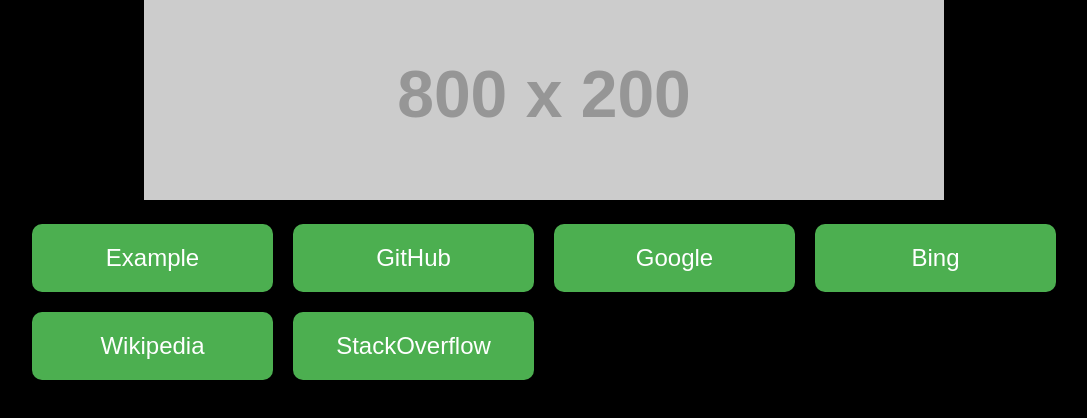
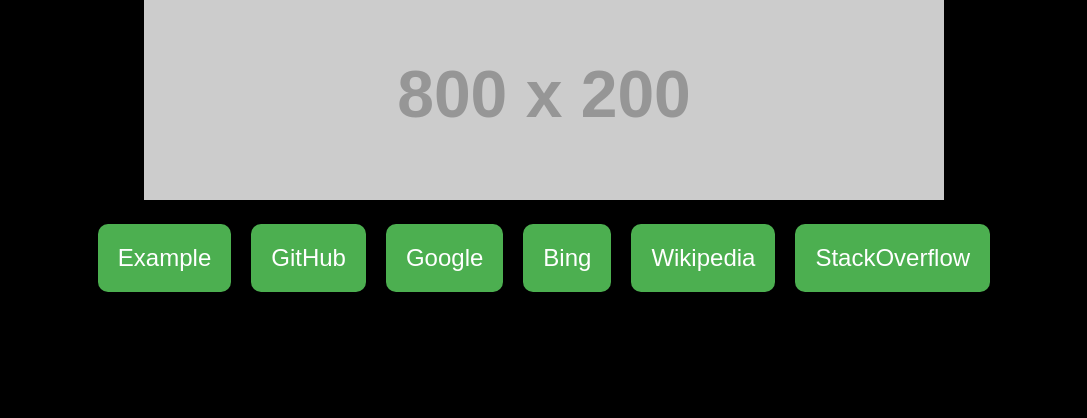
Before and after one commit to ShortWlf/gcd-itv, a plain HTML site: page index.html in a window 1280 px wide. Shown: the whole page, without its empty margins (96-1183 px from the left). Drawn offline with Linux system fonts and the light colour scheme; placeholder pictures from the web are drawn by us.

Commit message:
Update index.html

```diff
--- a/index.html
+++ b/index.html
@@ -3,7 +3,7 @@
 <head>
     <meta charset="UTF-8">
     <meta name="viewport" content="width=device-width, initial-scale=1.0">
-    <title>GCD: OSSL - Interactive Televison</title>
+    <title>GCD: OSSL - Interactive Television</title>
     <style>
         body {
             font-family: Arial, sans-serif;
@@ -26,8 +26,9 @@
             display: inline-block;
         }
         #button-container {
-            display: grid; /* Use grid layout */
-            grid-template-columns: repeat(auto-fit, minmax(200px, 1fr)); /* Dynamic columns */
+            display: flex; /* Flex layout for row alignment */
+            flex-wrap: wrap; /* Allow wrapping to form rows when needed */
+            justify-content: center; /* Center buttons horizontally */
             gap: 20px; /* Space between buttons */
             width: 80%; /* Center container width */
         }
@@ -51,7 +52,7 @@
 <body>
     <!-- Banner Section -->
     <div id="banner">
-        <img src="https://via.placeholder.com/800x200" alt="Example Banner"> <!-- Replace URL with actual banner image -->
+        <img src="https://via.placeholder.com/800x200" alt="Example Banner"> <!-- Replace URL with your banner image -->
     </div>
 
     <!-- Button Container -->
```
